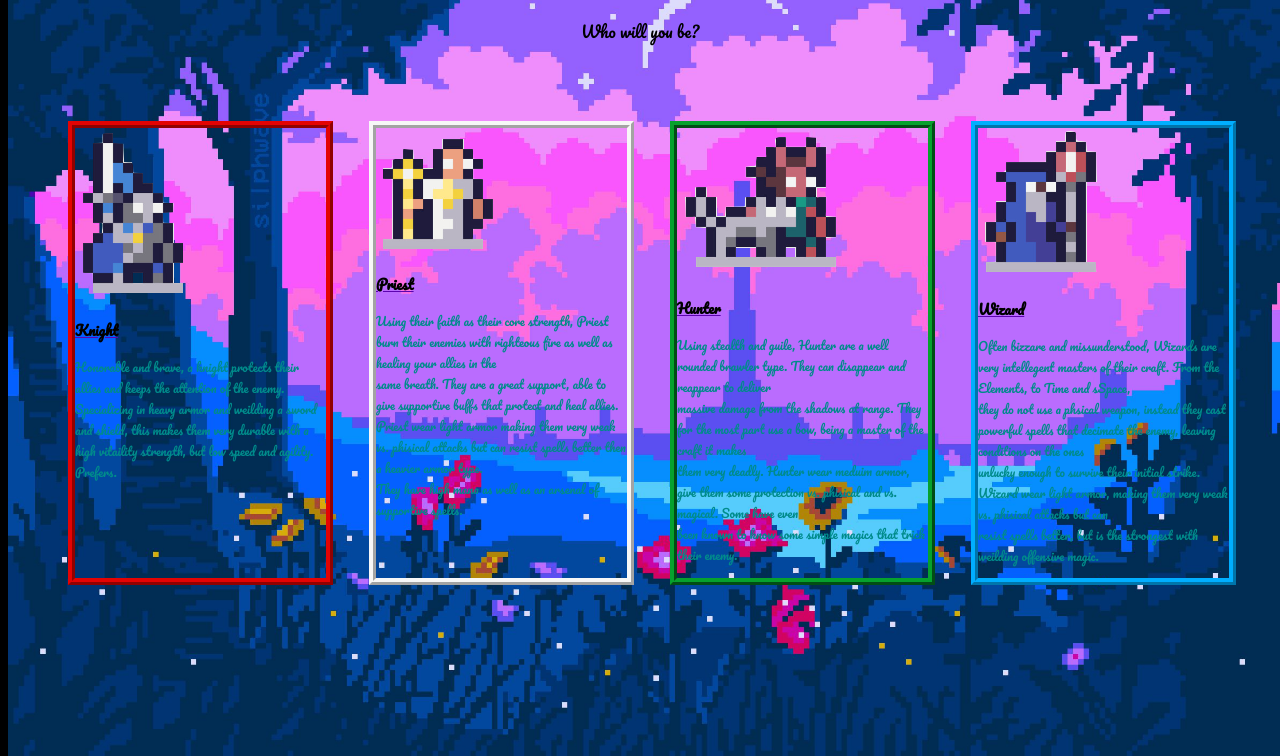
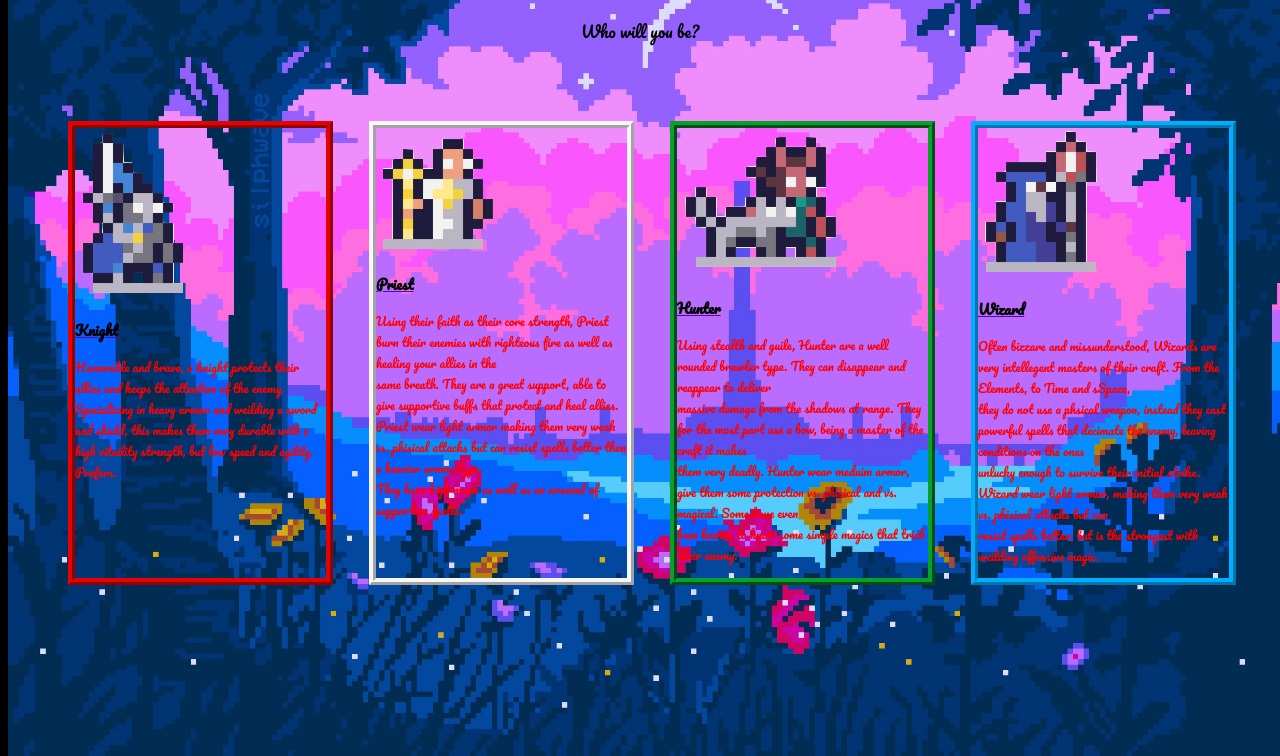
Before and after one commit to rainihornsby/ProjectsG, a plain HTML site: page firstGame/index.html in a window 1280 px wide. Shown: the part 65-821 px from the top of the page. Drawn offline with Linux system fonts and the light colour scheme.

Commit message:
comit some style and animation

```diff
--- a/firstGame/css.css
+++ b/firstGame/css.css
@@ -38,7 +38,7 @@ html {
 
 a {
     text-shadow: rgb(178, 196, 178) 1em;
-    color: darkcyan;
+    color: rgb(255, 0, 0);
     text-decoration: none;
     align-items: center;
     justify-content: center;
```
